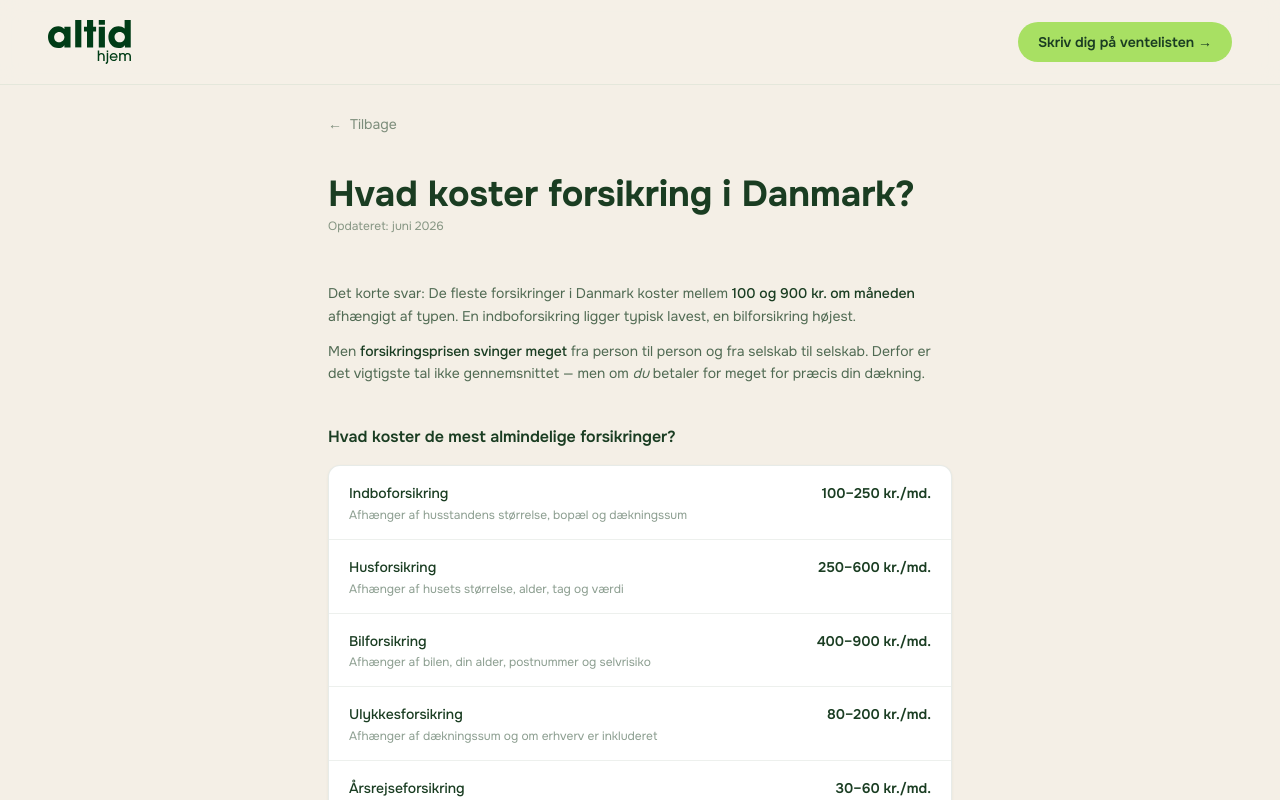
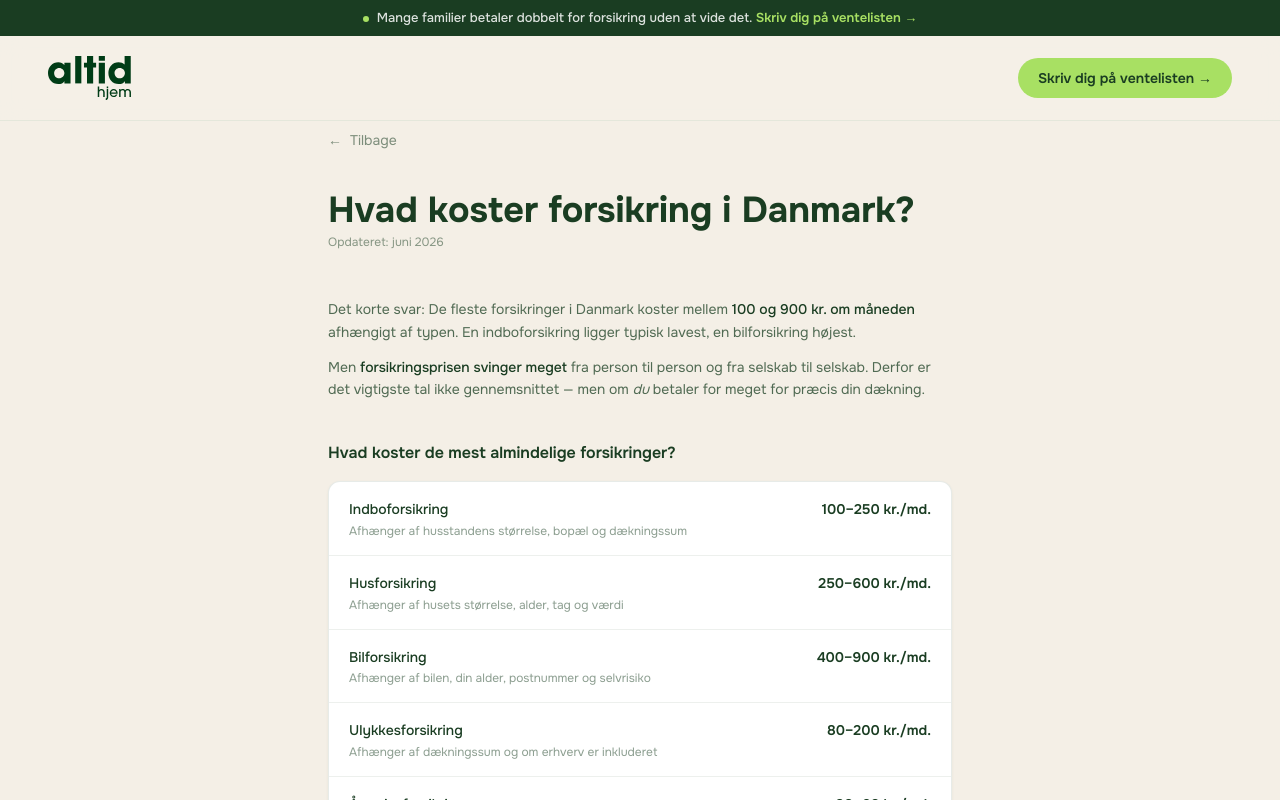
Before and after one commit to Altid-Hjem-Aps/landing-page, a Next.js app: page /hvad-koster-forsikring in a window 1280 px wide. Shown: the top 800 px of the page. Built offline with nearby package versions, Linux system fonts and the light colour scheme.

Commit message:
feat: dobbeltdækning-topbanner på forsikring-siden (forsikring-banner)
Co-Authored-By: Claude Opus 4.8 <noreply@anthropic.com>

```diff
--- a/app/hvad-koster-forsikring/page.tsx
+++ b/app/hvad-koster-forsikring/page.tsx
@@ -99,7 +99,13 @@ export default function HvadKosterForsikring() {
 
   return (
     <>
-      <Nav />
+      <Nav
+        banner={{
+          longPrefix: 'Mange familier betaler dobbelt for forsikring uden at vide det. ',
+          shortPrefix: 'Betaler I dobbelt for forsikring? ',
+          source: 'forsikring-banner',
+        }}
+      />
       <script
         type="application/ld+json"
         // '<' escapes som <: JSON.stringify escaper ikke '<', så en
@@ -107,7 +113,8 @@ export default function HvadKosterForsikring() {
         dangerouslySetInnerHTML={{ __html: JSON.stringify(faqSchema).replace(/</g, '\\u003c') }}
       />
       <main className="min-h-screen" style={{ fontFamily: 'var(--font-onest)' }}>
-        <div className="pt-28 pb-20" style={{ background: 'var(--cream)' }}>
+        {/* pt-32 (128px) = kampagnebanner (~36px) + nav (84px) + luft. */}
+        <div className="pt-32 pb-20" style={{ background: 'var(--cream)' }}>
           <div className="max-w-2xl mx-auto px-6">
 
             <Link
```
